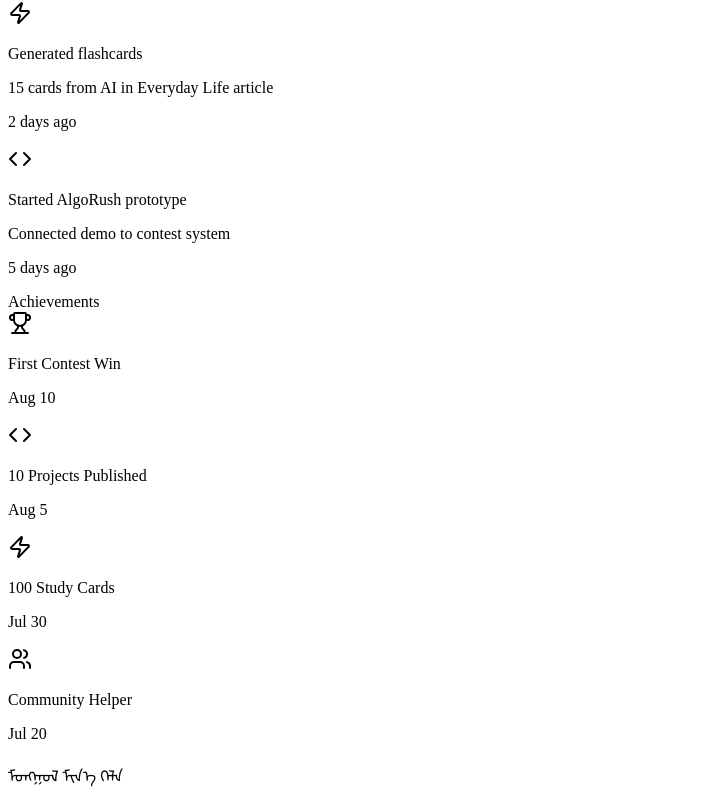
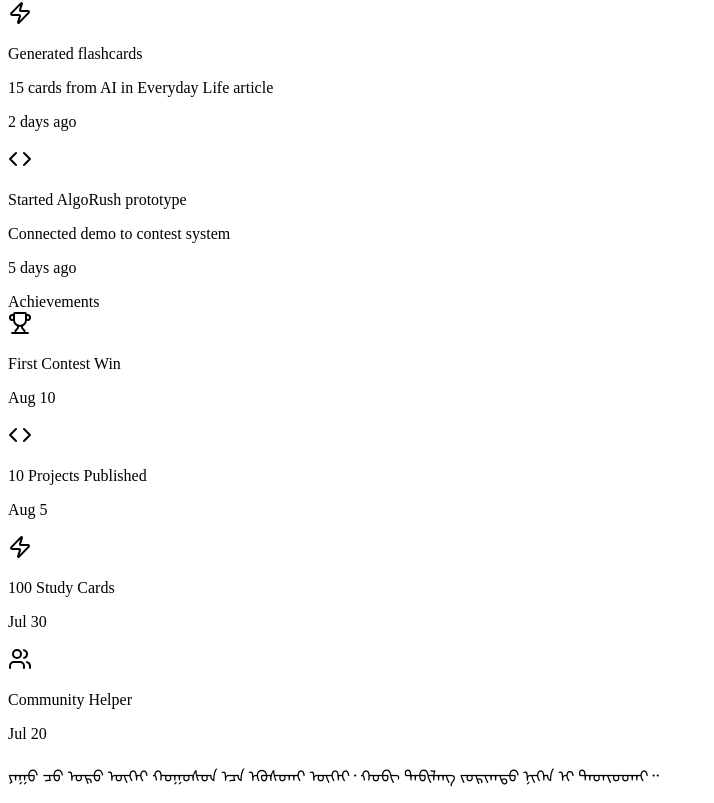
Before and after one commit to PQ-007/future-hub, a Next.js app: page /DashboardPage in a window 1280 px wide. Shown: the part 970-1773 px from the top of the page, without its empty margins (0-714 px from the left). Built offline with nearby package versions, Linux system fonts and the light colour scheme.

Commit message:
mongol bichig text zasvar

```diff
--- a/pages/DashboardPage.tsx
+++ b/pages/DashboardPage.tsx
@@ -732,7 +732,7 @@ export default function DashboardPage({ lang = "ENG" }: DashboardPageProps) {
           lang="mn-Mong"
           className="font-[Noto_Sans_Mongolian] [writing-mode:vertical-lr] [text-orientation:mixed] text-lg leading-snug text-muted-foreground"
         >
-          ᠮᠣᠩᠭᠣᠯ ᠮᠢᠨ᠎ᠡ ᠬᠡᠯᠡ
+          ᠶᠠᠭᠤ ᠴᠤ ᠣᠷᠤ ᠦᢉᠡᠢ ᠬᠣᠭᠤᠰᠤᠨ ᠠ᠋ᠴᠠ ᠡᢉᠦᠰᠳᠡᢉ ᠦᢉᠡᠢ᠂ ᠬᠤᠪᠢ ᠲᠠᠪᠢᠯᠠᠩ ᠵᠣᠷᠢᠭᠲᠤ ᠨᠢᢉᠡᠨ ᠢ᠋ ᠲᠡᠳᢈᠦᠳᠡᢉ᠃
         </p>
       </div>
     </div>
```
Also changed, not shown: 1 other file (tests, documents, lock files or other folders).
